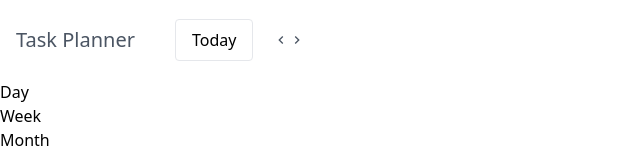
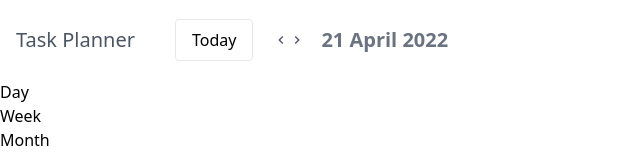
Before and after one commit to irembuz/react-task-planner, a React (Create React App) app: page / in a window 1280 px wide. Shown: the top 157 px of the page, without its empty margins (0-640 px from the left). Built offline with nearby package versions, Linux system fonts and the light colour scheme.

Commit message:
date is added to Header

```diff
--- a/src/components/Header.tsx
+++ b/src/components/Header.tsx
@@ -1,4 +1,6 @@
 import React from "react";
+
+import dayjs from "dayjs";
 import { MdKeyboardArrowLeft, MdKeyboardArrowRight } from "react-icons/md";
 
 export default function Header() {
@@ -16,6 +18,11 @@ export default function Header() {
           <MdKeyboardArrowRight />
         </span>
       </button>
+      <h2 className="ml-4 text-xl text-gray-500 font-bold">
+        {dayjs(
+          new Date(dayjs().year(), new Date().getMonth(), new Date().getDate())
+        ).format("DD MMMM YYYY")}
+      </h2>
     </header>
   );
 }
```
